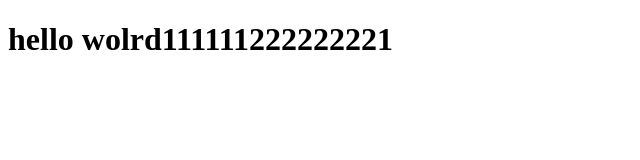
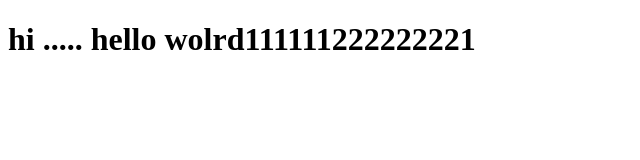
Before and after one commit to Shekhar2298/login_Form, a plain HTML site: page index.html in a window 1280 px wide. Shown: the whole page, without its empty margins (0-640 px from the left). Drawn offline with Linux system fonts and the light colour scheme.

Commit message:
extra msg updated

```diff
--- a/index.html
+++ b/index.html
@@ -6,6 +6,6 @@
     <title>Document</title>
 </head>
 <body>
-    <h1>hello wolrd111111222222221</h1>
+    <h1>hi ..... hello wolrd111111222222221</h1>
 </body>
 </html>
```
